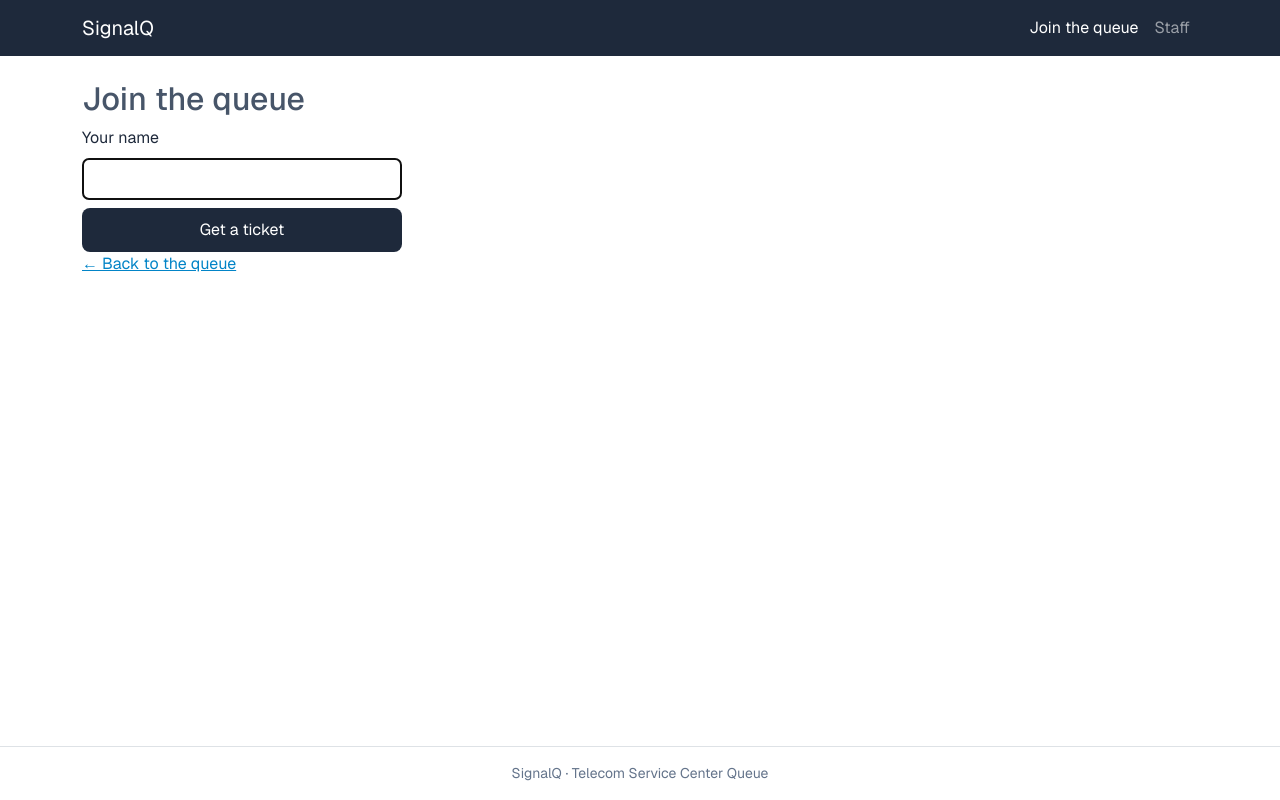
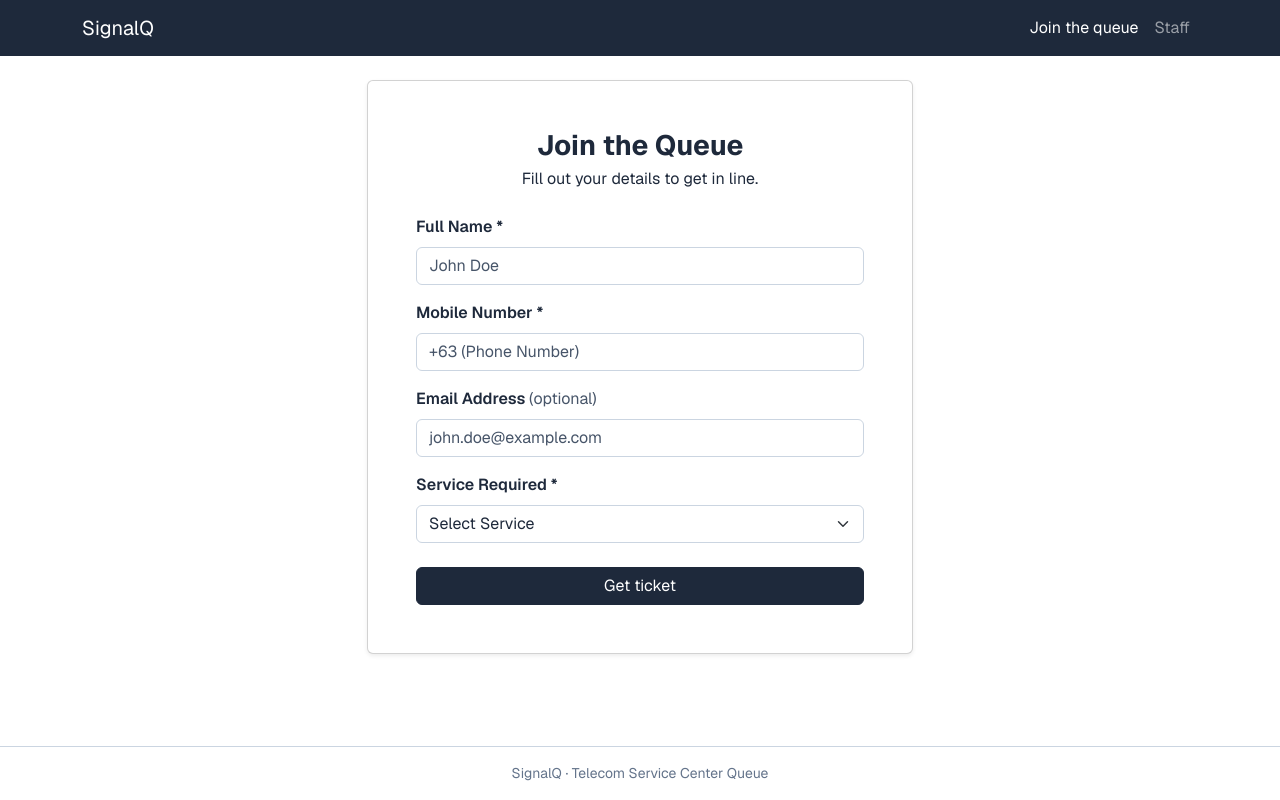
Before and after one commit to codex-coderex/ccc181, a Flask app: page /join in a window 1280 px wide. Run offline with Flask 3, Linux system fonts and the light colour scheme.

Commit message:
Add join form styles, functionalities, and validation

```diff
--- a/app.py
+++ b/app.py
@@ -5,6 +5,7 @@ Run it with:
 then open http://127.0.0.1:5000
 """
 from flask import Flask, abort, flash, redirect, render_template, request, url_for
+import re
 
 app = Flask(__name__)
 app.secret_key = "dev-only-change-me"
@@ -67,13 +68,57 @@ def ticket(ticket_id):
     abort(404)  # no ticket with that number
 
 
-@app.route("/join")
+@app.get("/join")
 def join_form():
-    return render_template("join.html")
+    return render_template("join.html", services=SERVICES, form={})
+
+
+@app.post("/join")
+def join():
+    form = request.form
+    name = form.get("name", "").strip()
+    mobile_num = form.get("mobile_num", "").strip()
+    email = form.get("email", "").strip().lower()
+    service_id = form.get("service_id", type=int)
+
+    errors = {}
+    if not name:
+        errors["name"] = "Enter your name."
+
+    digits = re.sub(r"[\s-]", "", mobile_num)  # allow spaces and dashes
+    if not mobile_num:
+        errors["mobile_num"] = "Enter your mobile number."
+    elif not re.fullmatch(r"\+?\d{10,13}", digits):
+        errors["mobile_num"] = "Enter a valid mobile number, like 09171234567."
+
+    if email and not re.fullmatch(r"[^@\s]+@[^@\s]+\.[^@\s]+", email):
+        errors["email"] = "Enter a valid email address, or leave it blank."
+
+    if service_id not in [s["id"] for s in SERVICES]:
+        errors["service_id"] = "Choose a service."
+
+    if errors:
+        flash("Please fix the highlighted fields.", "danger")
+        return render_template("join.html", services=SERVICES, form=form, errors=errors), 400
+
+    number = TICKETS[-1]["number"] + 1 if TICKETS else 1
+    TICKETS.append({
+        "number": number,
+        "name": name,
+        "email": email,
+        "mobile_num": digits,
+        "service_id": service_id,
+        "assigned_to": "Pending",
+        "status": "Waiting",
+    })
+    flash(f"You joined the queue. Your ticket is #{number}.", "success")
+    return redirect(url_for("ticket", ticket_id=number))
+
 
 @app.route("/staff")
 def staff_dashboard():
     return "Staff dashboard coming soon"
+
 
 @app.route("/hello")
 def hello():
--- a/static/css/style.css
+++ b/static/css/style.css
@@ -16,6 +16,22 @@
   --bs-link-color-rgb: 2, 132, 199;
   --bs-link-hover-color: #475569;
   --bs-link-hover-color-rgb: 71, 85, 105;
+  --bs-danger: #B91C1C;
+  --bs-danger-rgb: 185, 28, 28;
+  --bs-form-invalid-color: #B91C1C;
+  --bs-form-invalid-border-color: #B91C1C;
+  --bs-border-color: #CBD5E1;
+  --bs-secondary-color: #475569;
+}
+
+.form-control:focus,
+.form-select:focus {
+  border-color: var(--tertiary);
+  box-shadow: 0 0 0 0.25rem rgba(2, 132, 199, 0.25);
+}
+
+.btn-primary {
+  --bs-btn-focus-shadow-rgb: 2, 132, 199;
 }
 
 h2 { color: var(--secondary); }
--- a/templates/join.html
+++ b/templates/join.html
@@ -1,20 +1,76 @@
 {% extends "base.html" %}
-
 {% block title %}Join the queue · SignalQ{% endblock %}
 
 {% block content %}
-  <h2>Join the queue</h2>
+<div class="row justify-content-center">
+  <div class="col-12 col-md-8 col-lg-6">
+    <div class="card shadow-sm">
+      <div class="card-body p-4 p-md-5">
 
-  {% if error %}
-    <p class="error">{{ error }}</p>
-  {% endif %}
+        <div class="text-center mb-4">
+          <h1 class="h3 fw-bold mb-1">Join the Queue</h1>
+          <p class="mb-0">Fill out your details to get in line.</p>
+        </div>
 
-  {# method="post" sends the form to the same URL as a POST request #}
-  <form method="post" class="join-form">
-    <label for="name">Your name</label>
-    <input id="name" name="name" type="text" autofocus>
-    <button type="submit">Get a ticket</button>
-  </form>
+        <form method="post" action="{{ url_for('join') }}" novalidate id="join-form">
 
-  <p><a href="{{ url_for('index') }}">&larr; Back to the queue</a></p>
+          <div class="mb-3">
+            <label for="name" class="form-label fw-semibold">Full Name <span aria-hidden="true">*</span></label>
+            <input id="name" name="name" type="text" autocomplete="name" required
+                   placeholder="John Doe"
+                   class="form-control {% if errors and errors.name %}is-invalid{% endif %}"
+                   value="{{ form.get('name', '') }}"
+                   {% if errors and errors.name %}aria-describedby="name-error"{% endif %}>
+            {% if errors and errors.name %}
+              <div id="name-error" class="invalid-feedback">{{ errors.name }}</div>
+            {% endif %}
+          </div>
+
+          <div class="mb-3">
+            <label for="mobile_num" class="form-label fw-semibold">Mobile Number <span aria-hidden="true">*</span></label>
+            <input id="mobile_num" name="mobile_num" type="tel" inputmode="tel" autocomplete="tel" required
+                   placeholder="+63 (Phone Number)"
+                   class="form-control {% if errors and errors.mobile_num %}is-invalid{% endif %}"
+                   value="{{ form.get('mobile_num', '') }}"
+                   {% if errors and errors.mobile_num %}aria-describedby="mobile-error"{% endif %}>
+            {% if errors and errors.mobile_num %}
+              <div id="mobile-error" class="invalid-feedback">{{ errors.mobile_num }}</div>
+            {% endif %}
+          </div>
+
+          <div class="mb-3">
+            <label for="email" class="form-label fw-semibold">Email Address <span class="fw-normal text-body-secondary">(optional)</span></label>
+            <input id="email" name="email" type="email" autocomplete="email"
+                   placeholder="john.doe@example.com"
+                   class="form-control {% if errors and errors.email %}is-invalid{% endif %}"
+                   value="{{ form.get('email', '') }}"
+                   {% if errors and errors.email %}aria-describedby="email-error"{% endif %}>
+            {% if errors and errors.email %}
+              <div id="email-error" class="invalid-feedback">{{ errors.email }}</div>
+            {% endif %}
+          </div>
+
+          <div class="mb-4">
+            <label for="service_id" class="form-label fw-semibold">Service Required <span aria-hidden="true">*</span></label>
+            <select id="service_id" name="service_id" required
+                    class="form-select {% if errors and errors.service_id %}is-invalid{% endif %}"
+                    {% if errors and errors.service_id %}aria-describedby="service-error"{% endif %}>
+              <option value="">Select Service</option>
+              {% for s in services %}
+                <option value="{{ s.id }}"
+                  {% if form.get('service_id') == s.id|string %}selected{% endif %}>{{ s.name }}</option>
+              {% endfor %}
+            </select>
+            {% if errors and errors.service_id %}
+              <div id="service-error" class="invalid-feedback">{{ errors.service_id }}</div>
+            {% endif %}
+          </div>
+
+          <button type="submit" class="btn btn-primary w-100">Get ticket</button>
+        </form>
+
+      </div>
+    </div>
+  </div>
+</div>
 {% endblock %}
```
